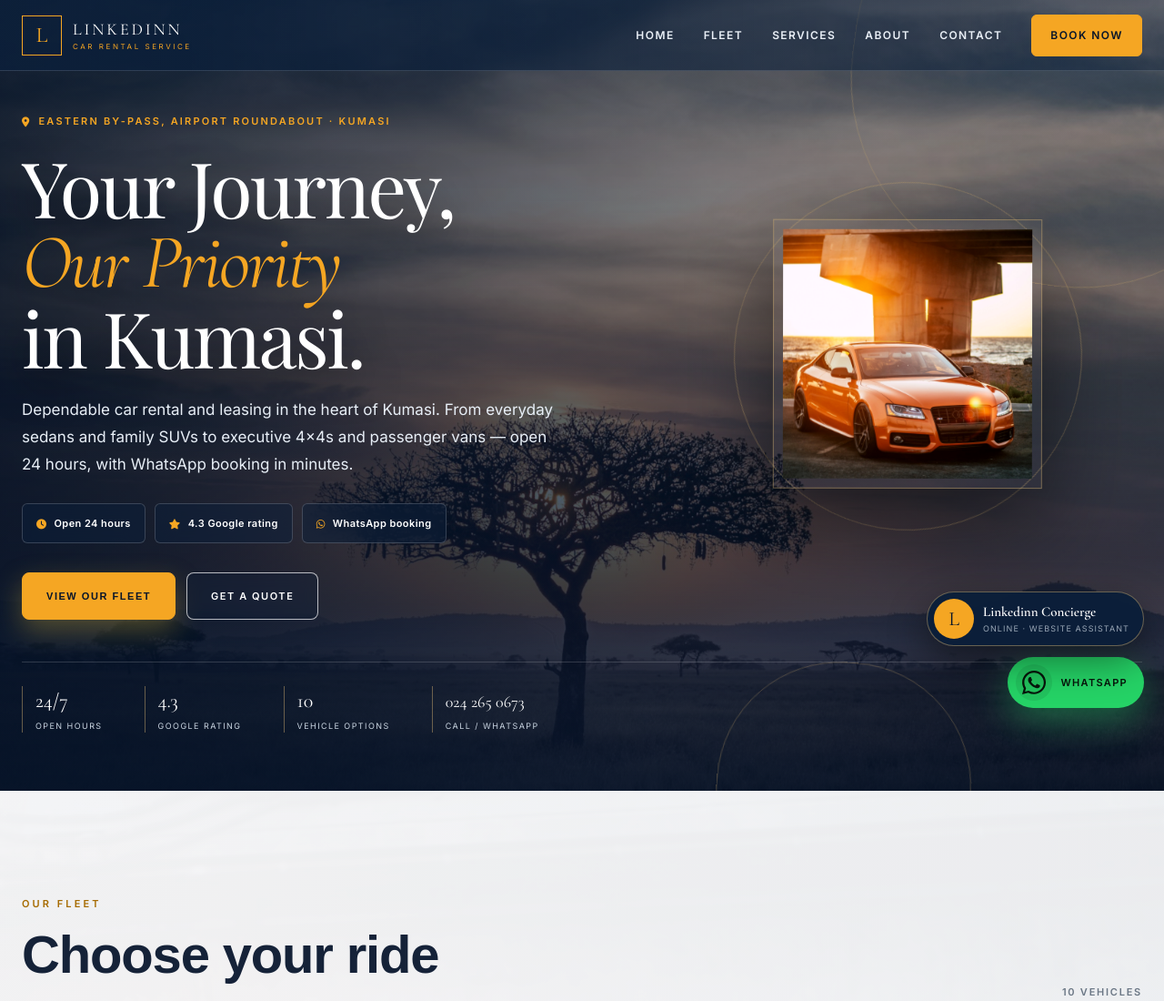
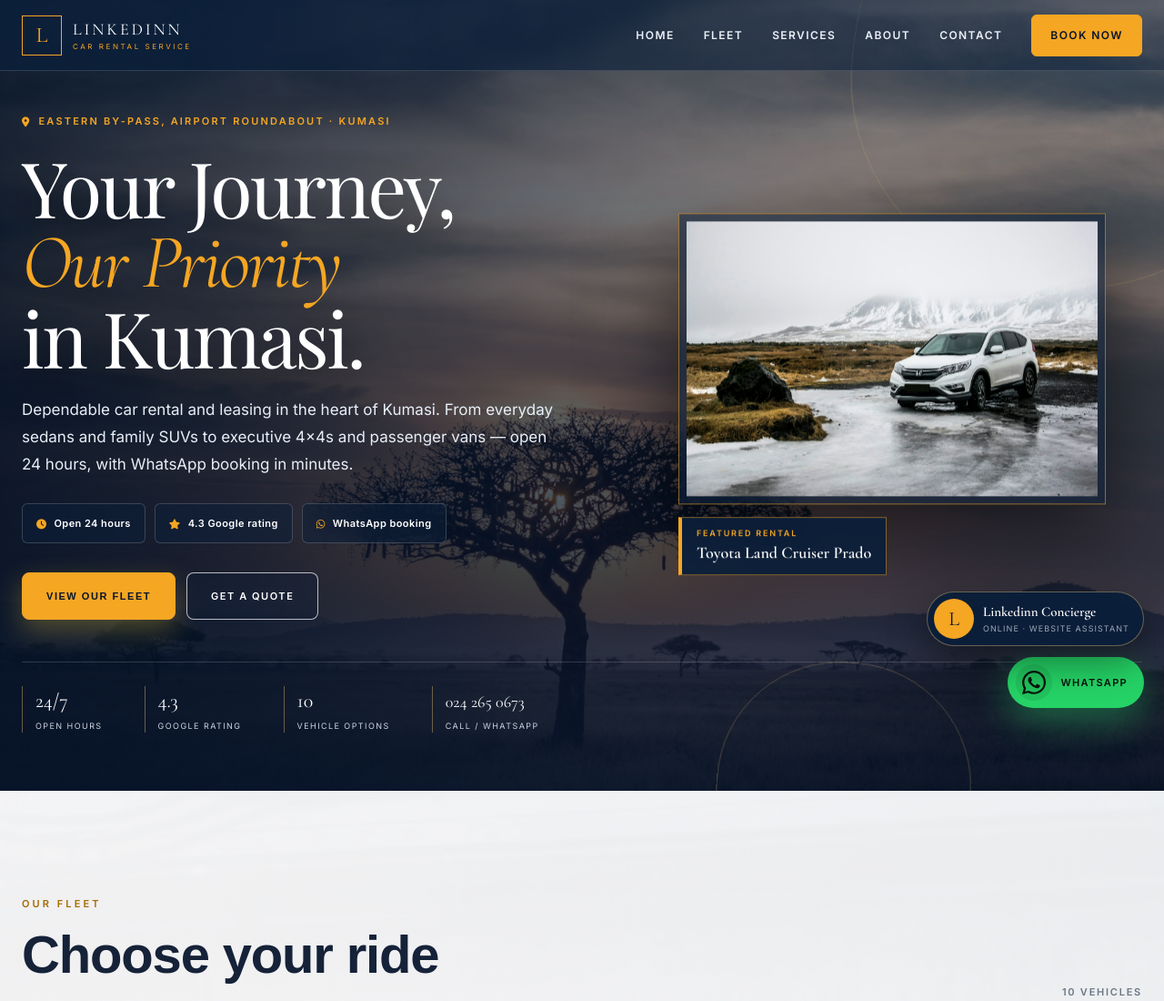
Before and after one commit to webd1139-png/Borngreat, a plain HTML site: page index.html in a window 1280 px wide. Shown: the top 1100 px of the page at 91% size. Drawn offline with nearby package versions, Linux system fonts and the light colour scheme; a web font is replaced by a local one.

Commit message:
Add featured rental car card beside hero text

```diff
--- a/index.html
+++ b/index.html
@@ -70,10 +70,9 @@
                 <div class="hero-shade" aria-hidden="true"></div>
                 <div class="hero-orb hero-orb-one" aria-hidden="true"></div>
                 <div class="hero-orb hero-orb-two" aria-hidden="true"></div>
-                <div class="hero-vehicle-stage" aria-hidden="true">
-                    <div class="stage-orbit orbit-one"></div>
-                    <div class="stage-orbit orbit-two"></div>
-                    <div class="stage-frame"><img src="assets/vehicles/family-suv.jpg" alt="Family SUV available for rental enquiries" loading="eager" onerror="this.onerror=null;this.src='assets/vehicles/suv-white.jpg'"></div>
+                <div class="hero-car-card" aria-hidden="true">
+                    <div class="hero-car-img"><img src="assets/vehicles/prado.jpg" alt="" loading="eager"></div>
+                    <div class="hero-car-tag"><span>Featured Rental</span><strong>Toyota Land Cruiser Prado</strong></div>
                 </div>
                 <div class="hero-inner">
                     <span class="hero-eyebrow"><i class="fas fa-location-dot"></i> Eastern By-pass, Airport Roundabout · Kumasi</span>
--- a/premium.css
+++ b/premium.css
@@ -344,3 +344,15 @@ button{font-family:inherit;cursor:pointer}
 .stat-number a:hover{color:var(--ghana-gold)}
 .review-actions{margin-top:26px}
 @media(max-width:680px){.stat-number a{font-size:15px}}
+
+/* ============ PHASE: hero car card beside text ============ */
+.hero-car-card{position:absolute;z-index:2;right:5%;top:50%;transform:translateY(-50%);width:min(38vw,470px);pointer-events:none}
+.hero-car-img{border:1px solid rgba(245,166,35,.55);padding:8px;background:rgba(11,31,58,.55);backdrop-filter:blur(10px);box-shadow:0 30px 80px rgba(0,0,0,.55);animation:heroCarFloat 8s ease-in-out infinite}
+.hero-car-img img{width:100%;height:100%;object-fit:cover;filter:saturate(.98) contrast(1.04)}
+.hero-car-tag{margin-top:12px;display:inline-flex;flex-direction:column;gap:2px;background:rgba(11,31,58,.92);border:1px solid rgba(245,166,35,.5);border-left:4px solid var(--ghana-gold);padding:10px 16px;backdrop-filter:blur(10px)}
+.hero-car-tag span{font-size:9px;font-weight:800;text-transform:uppercase;letter-spacing:.2em;color:var(--ghana-gold)}
+.hero-car-tag strong{font-family:"Cormorant Garamond",Georgia,serif;font-size:18px;color:#fff;font-weight:600}
+@keyframes heroCarFloat{50%{transform:translateY(-12px)}}
+@media(max-width:980px){.hero-car-card{width:42vw;right:-2%;opacity:.85}}
+@media(max-width:680px){.hero-car-card{position:static;transform:none;width:100%;margin-top:26px;pointer-events:auto}.hero-car-img{animation:none}}
+@media(prefers-reduced-motion:reduce){.hero-car-img{animation:none}}
```
Also changed, not shown: 1 other file.
